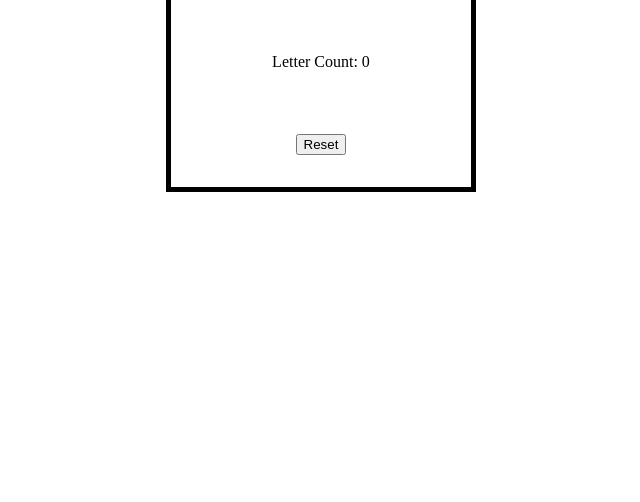
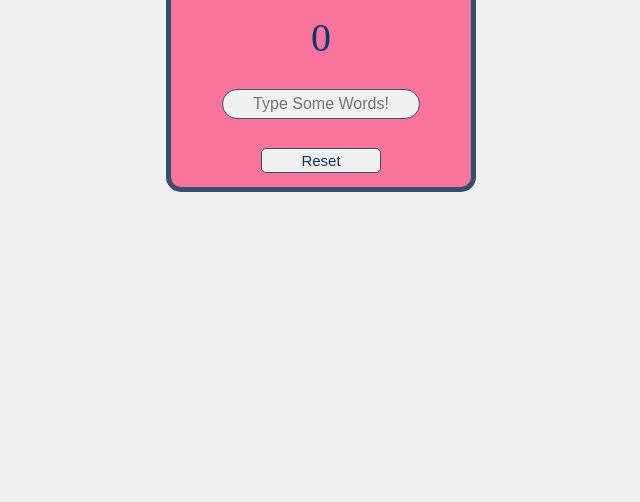
Before and after one commit to ScotttP/letter-counter, a plain HTML site: page index.html in a window 1280 px wide. Shown: the part 298-800 px from the top of the page, without its empty margins (319-959 px from the left). Drawn offline with Linux system fonts and the light colour scheme.

Commit message:
adjustment in spacing on elements.

```diff
--- a/index.html
+++ b/index.html
@@ -9,10 +9,11 @@
 <body>
     <div class="divContainer">
        <div class="contentContainer">
-           <form>
-               <input id="inputBox" type="text" autocomplete="off" placeholder="Type Some Words!" onkeyup="strCount(this.value)">
-           </form>
-           <div id='letterCount'></div>
+            <div id="letterCountText">Letter Count :</div>
+            <div id='letterCount'></div>
+            <form>
+            <input id="inputBox" type="text" autocomplete="off" placeholder="Type Some Words!" onkeyup="strCount(this.value)">
+            </form>
            <button id="clearCount">Reset</button>
        </div>
 
--- a/script.js
+++ b/script.js
@@ -1,7 +1,7 @@
 const letterCount = document.querySelector('#letterCount');
 const clearCount = document.querySelector('#clearCount');
 
-document.getElementById('letterCount').innerText = "Letter Count: " + `${finalLetterCount = 0}`;
+document.getElementById('letterCount').innerText = `${finalLetterCount = 0}`;
 
 clearCount.addEventListener('click', () => {
     clear();
@@ -10,10 +10,10 @@ clearCount.addEventListener('click', () => {
 function strCount (strChar) {
     stringLetters= strChar.replace(/[^a-zA-Z]/g, "");
     finalLetterCount = stringLetters.length
-    document.getElementById('letterCount').innerText = "Letter Count: " + `${finalLetterCount}`;
+    document.getElementById('letterCount').innerText = `${finalLetterCount}`;
 }
 
 function clear (){
     document.getElementById('inputBox').value = "";
-    document.getElementById('letterCount').innerText = "Letter Count: " + `${finalLetterCount = 0 }`;
+    document.getElementById('letterCount').innerText = `${finalLetterCount = 0 }`;
 }
--- a/style.css
+++ b/style.css
@@ -2,6 +2,8 @@ body {
     margin: 0;
     padding: 0;
     box-sizing: border-box;
+    background-color: #f0f0f0;
+
 }
 
 .divContainer {
@@ -18,12 +20,59 @@ body {
     flex-direction: column;
     justify-content: space-around;
     align-items: center;
-    border: 5px black solid;
+    border: 5px #364f6b solid;
+    border-radius: 15px;
     width: 300px;
     min-height: 100px;
     height: 250px;
+    background-color: #fc5184c5 ;
+    font: #364f6b;
 
 }
+
+button {
+    min-width: 90px;
+    width: 15vw;
+    max-width: 120px;
+    min-height: 20px;
+    height: 15vh;
+    max-height: 25px;
+    border: 1px #364f6b solid;
+    border-radius: 5px;
+    font-size: 15px;
+    outline: none;
+    color: #093669;
+    background-color: #f0f0f0;
+    transition: 1.1s;
+}
+
+button:hover {
+    background-color: #43dde6;
+    transform: scale(1.2);
+    cursor: pointer;
+}
+
 #inputBox {
+    border: 1px #364f6b solid;
+    border-radius: 25px;
+    min-height: 26px;
+    height: 3vh;
+    max-height: 200px;
+    min-width: 160px;
+    width: 15vw;
+    max-width: 200px;
+    outline: none;
+    font-size: 1rem;
+    line-height: 20px;
+    text-align: center;
+    background-color: #f0f0f0;
+}
 
+#letterCount{
+    color: #093669;
+    font-size: 40px;
 }
+#letterCountText{
+    color: #093669;
+    font-size: 30px;
+}
```
